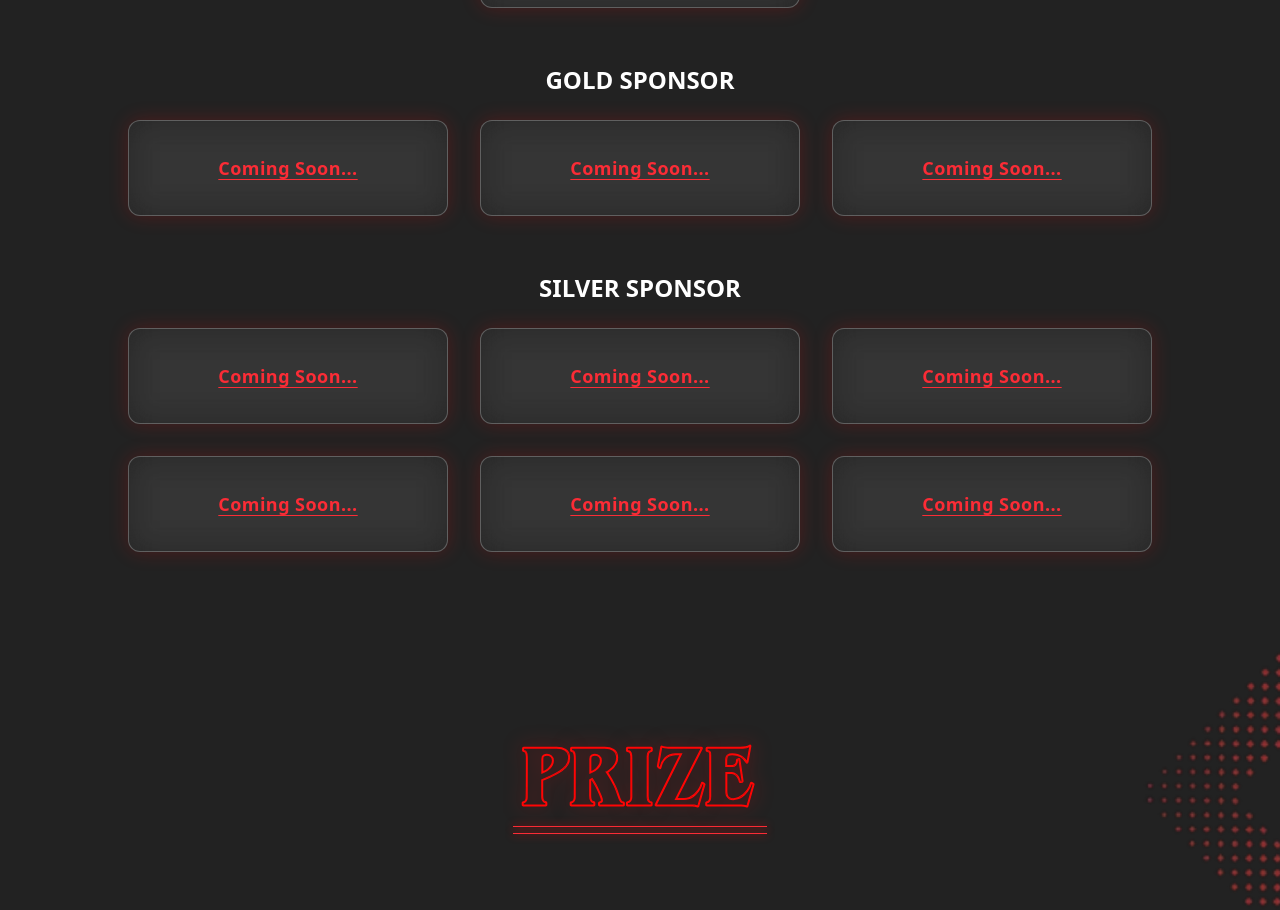
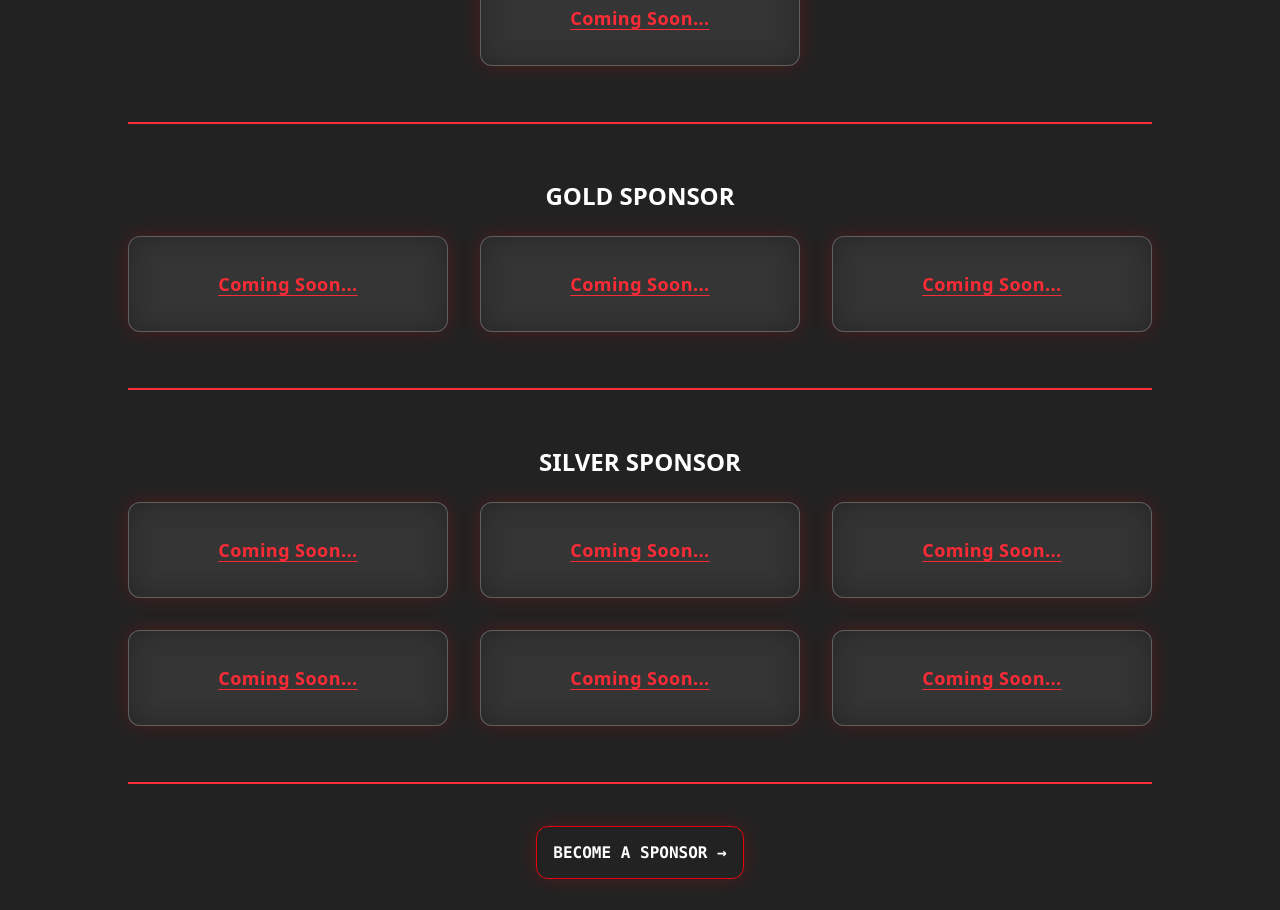
Before and after one commit to Magistics/HackInverse-Website, a React (Vite) app: page / in a window 1280 px wide. Shown: the part 6620-7530 px from the top of the page. Built offline with nearby package versions, Linux system fonts and the light colour scheme; a web font is replaced by a local one.

Commit message:
Sponsors section updated

```diff
--- a/src/components/Sponsors/SponsorsSection.jsx
+++ b/src/components/Sponsors/SponsorsSection.jsx
@@ -1,34 +1,33 @@
-import React from 'react'
-import SponsorsCategory from './SponsorsCategory'
-import {sponsorsData} from "./SponsorsData"
+import React from "react";
+import SponsorsCategory from "./SponsorsCategory";
+import { sponsorsData } from "./SponsorsData";
 const SponsorsSection = () => {
   return (
-    <div className='min-h-screen flex flex-col items-center py-20 px-6 text-white'>
+    <div className="min-h-screen flex flex-col items-center py-20 px-6 text-white">
       <h1 className="text-6xl md:text-7xl font-bold tracking-widest text-red-600 drop-shadow-[0_0_20px_rgba(255,0,0,0.7)]">
         SPONSORS
       </h1>
       <div className="w-full max-w-5xl space-y-14 text-center md:mt-10 mt-6">
-
         <SponsorsCategory
           title="PERKS SPONSOR"
           sponsors={sponsorsData.perks}
           columns={1}
         />
-
+        <div className="h-0.5 w-full bg-red-500"></div>
         <SponsorsCategory
           title="TITLE SPONSOR"
           sponsors={sponsorsData.title}
           columns={1}
         />
 
-
+        <div className="h-0.5 w-full bg-red-500"></div>
 
         <SponsorsCategory
           title="GOLD SPONSOR"
           sponsors={sponsorsData.gold}
           columns={3}
         />
-
+        <div className="h-0.5 w-full bg-red-500"></div>
 
         <SponsorsCategory
           title="SILVER SPONSOR"
@@ -36,8 +35,15 @@ const SponsorsSection = () => {
           columns={3}
         />
 
+        <div className="h-0.5 w-full bg-red-500"></div>
 
-
+        <a
+          href="#"
+          className="border border-red-600 rounded-xl p-4 shadow-[0_0_20px_rgba(255,0,0,0.2)] transition hover:scale-110
+      hover:shadow-[0_0_30px_#ff0000dd] font-mono font-bold"
+        >
+          BECOME A SPONSOR →
+        </a>
 
         {/* Title Sponsor */}
         {/* <SponsorsCategory
@@ -47,7 +53,6 @@ const SponsorsSection = () => {
             { src: "/CodeCrafters.io full logo (Dark text).png", alt: "codecrafters" },
           ]}
         /> */}
-
 
         {/* <SponsorsCategory
           title="GOLD SPONSOR"
@@ -71,63 +76,12 @@ const SponsorsSection = () => {
             { src: "/CodeCrafters.io full logo (Dark text).png", alt: "codecrafters" },
           ]}
         /> */}
-
       </div>
     </div>
-  )
-}
+  );
+};
 
-export default SponsorsSection
-
-
-
-
-
-
-
-
-
-
-
-
-
-
-
-
-
-
-
-
-
-
-
-
-
-
-
-
-
-
-
-
-
-
-
-
-
-
-
-
-
-
-
-
-
-
-
-
-
-
+export default SponsorsSection;
 
 // import React from 'react'
 
```
Lines whose indentation alone changed are shown as unchanged.
